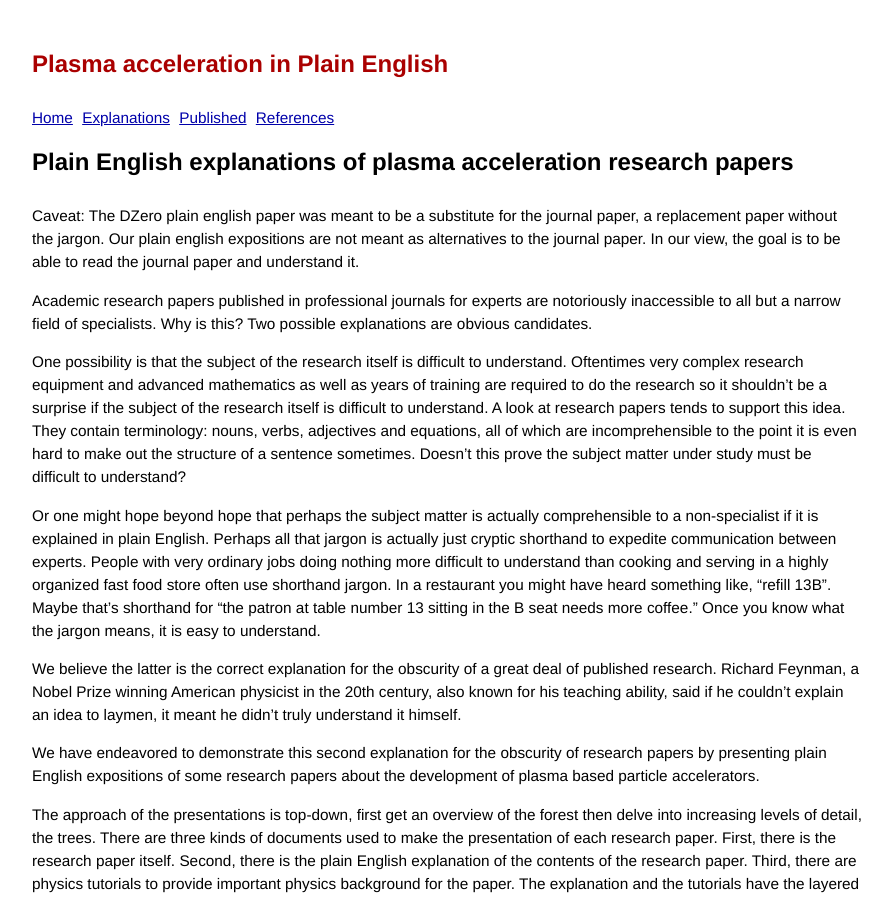
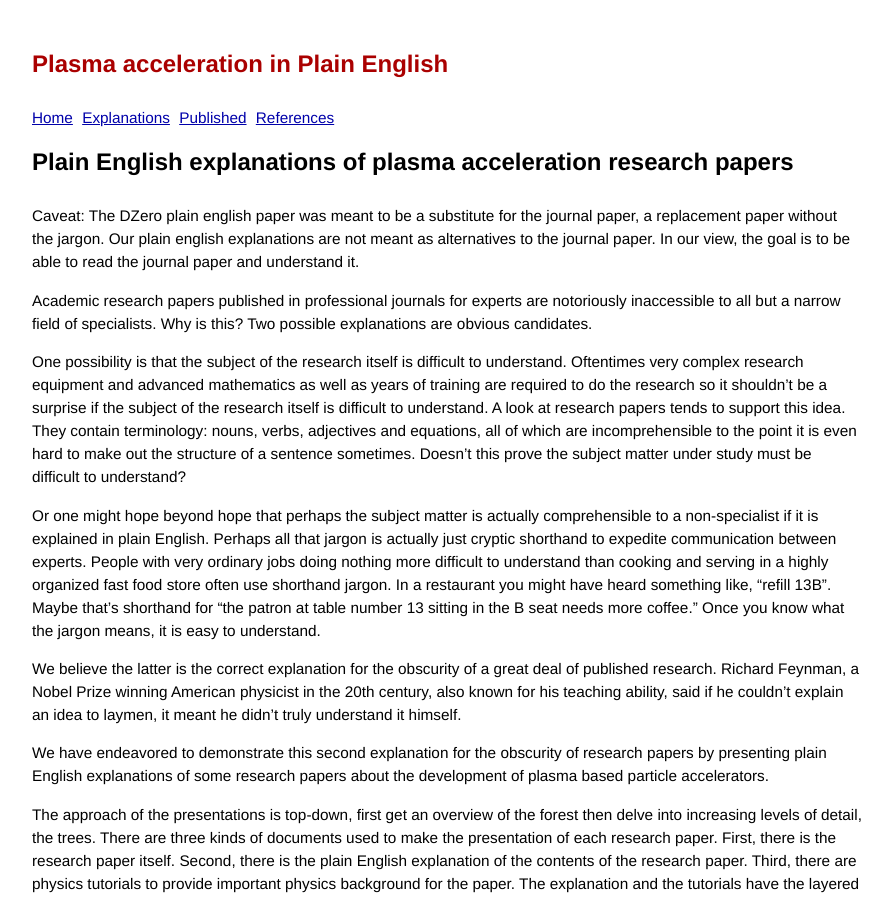
Before and after one commit to grbfacet/facet, a Jekyll site: the page built from plasma-accel-explained.md, in a window 1280 px wide and 900 px high. Shown: the whole window, without its empty margins (193-1085 px from the left). Built offline with Jekyll 4.4.1, drawn with Linux system fonts in a browser that asks for light colours; some of the changed text lies outside the part shown.

Commit message:
Update plasma-accel-explained.md

```diff
--- a/plasma-accel-explained.md
+++ b/plasma-accel-explained.md
@@ -4,7 +4,7 @@ title: Plain English explanations of plasma acceleration research papers
 ---
 
 
-Caveat: The DZero plain english paper was meant to be a substitute for the journal paper, a replacement paper without the jargon. Our plain english expositions are not meant as alternatives to the journal paper. In our view, the goal is to be able to read the journal paper and understand it.
+Caveat: The DZero plain english paper was meant to be a substitute for the journal paper, a replacement paper without the jargon. Our plain english explanations are not meant as alternatives to the journal paper. In our view, the goal is to be able to read the journal paper and understand it.
 
 
 Academic research papers published in professional journals for experts are notoriously inaccessible to all but a narrow field of specialists. Why is this? Two possible explanations are obvious candidates.
@@ -15,7 +15,7 @@ Or one might hope beyond hope that perhaps the subject matter is actually compre
 
 We believe the latter is the correct explanation for the obscurity of a great deal of published research. Richard Feynman, a Nobel Prize winning American physicist in the 20th century, also known for his teaching ability, said if he couldn’t explain an idea to laymen, it meant he didn’t truly understand it himself.
 
-We have endeavored to demonstrate this second explanation for the obscurity of research papers by presenting plain English expositions of some research papers about the development of plasma based particle accelerators.
+We have endeavored to demonstrate this second explanation for the obscurity of research papers by presenting plain English explanations of some research papers about the development of plasma based particle accelerators.
 
 The approach of the presentations is top-down, first get an overview of the forest then delve into increasing levels of detail, the trees. There are three kinds of documents used to make the presentation of each research paper. First, there is the research paper itself. Second, there is the plain English explanation of the contents of the research paper. Third, there are physics tutorials to provide important physics background for the paper. The explanation and the tutorials have the layered top-down structure.
 
@@ -34,6 +34,6 @@ After we have presented the material to help you understand the energy doubling
 
 
 
-<p>Here is a link to <a href="/plain-english-papers.html">more about the history and philosophy of plain English expositions</a></p>
+<p>Here is a link to <a href="/plain-english-papers.html">more about the history and philosophy of plain English explanations</a></p>
 
 <p>To get started on learning more about plasma acceleration go here <a href="/energy-doubling-exposition.html">Energy doubling research paper explained</a></p>
```
